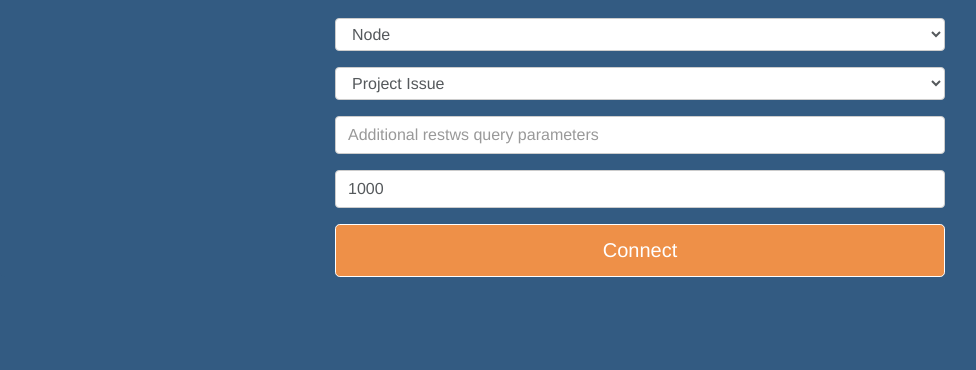
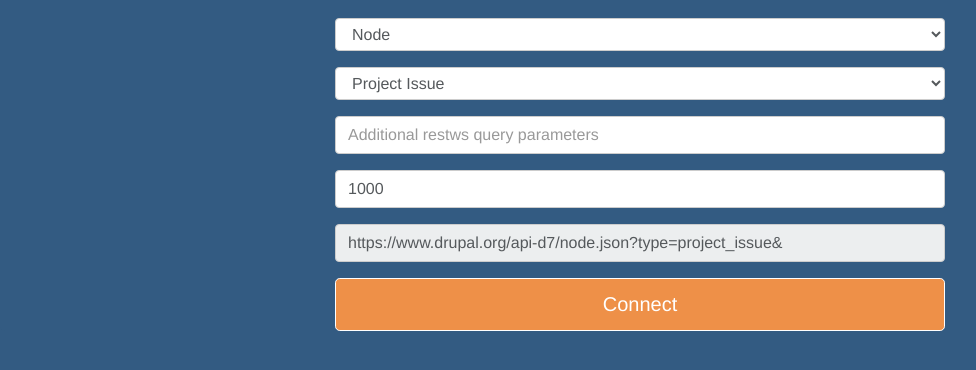
Before and after one commit to tableau-mkt/drupal-dot-org-data-connector, a website: page index.html in a window 1280 px wide. Shown: the part 184-554 px from the top of the page, without its empty margins (0-976 px from the left). Drawn offline with Linux system fonts and the light colour scheme; files that its build step writes are made by us from their sources.

Commit message:
Adding dynamic drupal.org query display to help explain...

```diff
--- a/index.html
+++ b/index.html
@@ -88,6 +88,10 @@
         <input class="form-control" type="number" name="MaxRecordsToReturn" id="MaxRecordsToReturn" value="1000" placeholder="Maximum number of records to return" />
         <label class="sr-only" for="MaxRecordsToReturn">Maximum number of records to return</label>
       </p>
+      <p>
+        <input class="form-control" disabled value="https://www.drupal.org/api-d7" id="explain_api" />
+        <label class="sr-only" for="explain_api">The API endpoint to be queried.</label>
+      </p>
       <div>
         <input type="submit" value="Connect" class="btn btn-lg btn-primary btn-block" />
       </div>
--- a/src/interactions.js
+++ b/src/interactions.js
@@ -1,12 +1,24 @@
-(function($) {
+(function($, wdcw) {
   $(document).ready(function interactionDocumentReady() {
     var $contentType = $('select[name="ContentType"]'),
-        $entity = $('select[name="Entity"]');
+        $entity = $('select[name="Entity"]'),
+        updateExplainApi;
 
     $contentType.conditionize();
     $entity.change(function entityChange() {
       $contentType.conditionize();
     });
 
+    updateExplainApi = function updateExplainApi() {
+      $('#explain_api').val(wdcw.buildApiUrlFrom({
+        Entity: $('[name="Entity"]').val(),
+        ContentType: $('[name="ContentType"]').val(),
+        QueryParameters: $('[name="QueryParameters"]').val()
+      }));
+    };
+
+    updateExplainApi();
+    $('select').change(updateExplainApi);
+    $('input').keyup(updateExplainApi);
   });
-})(jQuery);
+})(jQuery, wdcw);
--- a/src/main.js
+++ b/src/main.js
@@ -157,7 +157,7 @@
    */
   wdcw.tableData = function tableData(registerData, lastRecord) {
     var connectionData = this.getConnectionData(),
-        url = lastRecord && lastRecord.indexOf('http') === 0 ? lastRecord : buildApiUrlFrom(connectionData),
+        url = lastRecord && lastRecord.indexOf('http') === 0 ? lastRecord : wdcw.buildApiUrlFrom(connectionData),
         multiValueFields = DrupalOrgMeta.multiValueFields(),
         maxNumberOfRows = connectionData['maxNumberOfRows'],
         rowsProcessed = 0;
@@ -201,7 +201,7 @@
    * @param {object} connectionData
    *   Connection data for this connector.
    */
-  function buildApiUrlFrom(connectionData) {
+  wdcw.buildApiUrlFrom = function buildApiUrlFrom(connectionData) {
     var entityType = connectionData.Entity,
         entityBundle = connectionData.ContentType,
         queryParams = connectionData.QueryParameters,
@@ -214,7 +214,7 @@
     }
 
     return path + separator + queryParams;
-  }
+  };
 
   return wdcw;
 };
```
